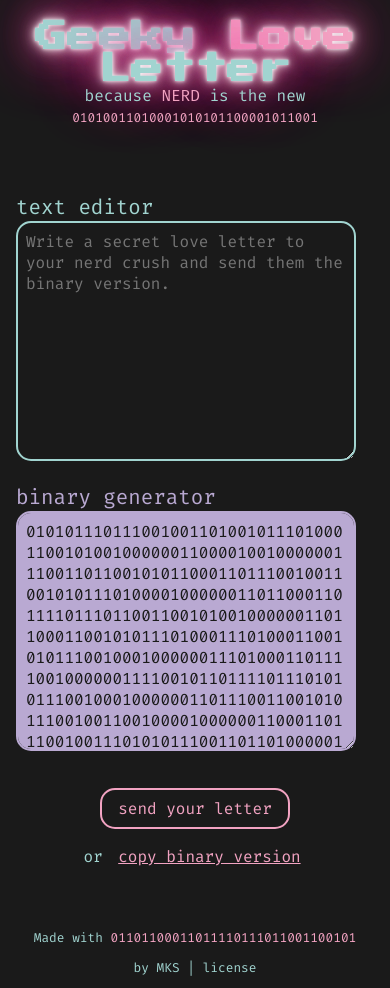
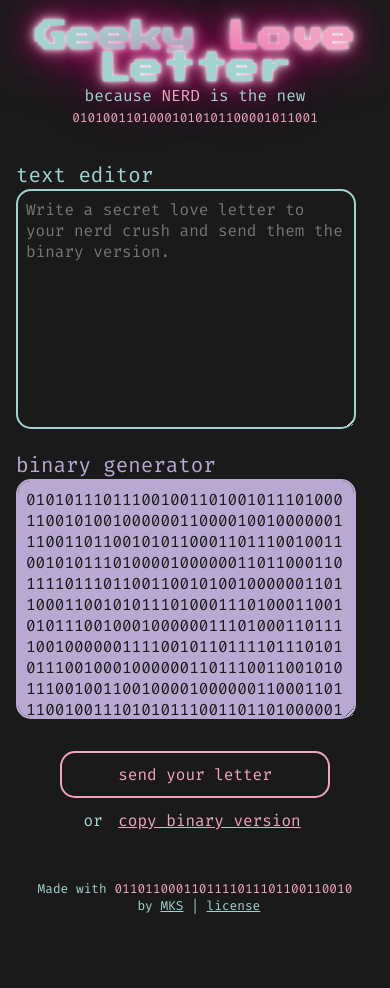
Before and after one commit to marinakinalone/geeky-love-letter, a Next.js app: page / in a window 390 px wide. After the commit the page ends 930 px from the top, so only its background shows below. Built offline with nearby package versions, Linux system fonts and the light colour scheme.

Commit message:
fix responsiveness and improve styling

```diff
--- a/components/Footer.tsx
+++ b/components/Footer.tsx
@@ -5,8 +5,8 @@ import cx from 'classnames';
 const Footer = () => {
   return (
     <footer className={styles.footer}>
-      <p>Made with <span className={cx(styles.pink, styles.binary)}>01101100011011110111011001100101</span></p>
-       <p> by <a href="https://kinalone.dev" target="_blank" rel="noopener noreferrer">MKS</a> | <a href="../license.txt" target="_blank" rel="noopener noreferrer">license</a></p>
+      <p>Made with <span className={cx(styles.pink, styles.binary)}>0110110001101111011101100110010</span></p>
+       <p>&nbsp;by <a className={styles.link} href="https://kinalone.dev" target="_blank" rel="noopener noreferrer">MKS</a> | <a className={styles.link} href="https://github.com/marinakinalone/geeky-love-letter/blob/main/LICENSE.txt" target="_blank" rel="noopener noreferrer">license</a></p>
     </footer>
   )
 }
--- a/components/ShareOptions.tsx
+++ b/components/ShareOptions.tsx
@@ -10,7 +10,7 @@ const ShareOptions = ({message, setDisplayAlert}: any) => {
   }
   return (
     <section className={social.container}>
-        <button className={social.button__send}><a href={email}>send your letter</a></button>
+        <a className={social.button__send} href={email}>send your letter</a>
         <p>or <button onClick={selectAndCopy} className={social.button__copy}>copy binary version</button></p>
     </section>
   )
--- a/package.json
+++ b/package.json
@@ -13,8 +13,7 @@
     "next": "12.1.6",
     "react": "18.2.0",
     "react-dom": "18.2.0",
-    "sass": "^1.52.3",
-    "tsparticles-shape-heart": "^2.1.4"
+    "sass": "^1.52.3"
   },
   "devDependencies": {
     "@types/node": "17.0.44",
--- a/styles/Converter.module.scss
+++ b/styles/Converter.module.scss
@@ -16,7 +16,7 @@
 }
 
 .container__binary {
-    margin-bottom: 2rem;
+    margin-bottom: 2.5rem;
 }
 
 .container__content {
--- a/styles/Home.module.scss
+++ b/styles/Home.module.scss
@@ -18,13 +18,16 @@
     margin: 0 10%;
   }
   @include min_width_desktop(){
-    margin: 0 15%;
+    margin: 0 25%;
+  }
+  @include min_width_largedesktop(){
+    margin: 0 30%;
   }
 }
 
 .header {
   text-align: center;
-  margin-bottom: 2rem;
+
 }
 
 .header__title {
@@ -35,9 +38,28 @@
 }
 
 .footer {
+  margin: 1rem 0;
   font-size: 0.8rem;
-  margin: 0 1rem;
-  text-align: center;
+  display: flex;
+  justify-content: center;
+  flex-wrap: wrap;
+  * {
+    margin: 0;
+  }
+}
+
+.link {
+  text-decoration: underline;
+  &:hover,
+  &:focus,
+  &:active {
+    background-color: $primary_blue;
+    color: $primary_black;
+    box-shadow: 0px 0px 99px 2px $primary_blue;
+  }
+  &:focus {
+    outline: 2px solid white;
+  }
 }
 
 
@@ -48,9 +70,8 @@
       0 0 4px #fff,
       0 0 11px #fff,
       0 0 19px $primary_pink,
-      0 0 40px $primary_pink,
+      0 0 40px #f09,
       0 0 80px #f09,
-      0 0 90px #f09,
   }
  75% {
     /* A slightly smaller blur radius */
@@ -58,8 +79,7 @@
       0 0 4px #fff,
       0 0 10px #fff,
       0 0 18px $primary_pink,
-      0 0 38px $primary_pink,
+      0 0 38px #f09,
       0 0 73px #f09,
-      0 0 80px #f09,
   }
 }
--- a/styles/Social.module.scss
+++ b/styles/Social.module.scss
@@ -4,7 +4,7 @@
 
 
   .container {
-    margin-bottom: 2rem;
+    margin-bottom: 1rem;
     text-align: center;
   }
 
@@ -13,36 +13,40 @@
     border: 2px solid $primary_pink;
     border-radius: 15px;
     background-color: $primary_black;
+    color: $primary_pink;
     cursor: pointer;
     font-family: $fira;
-    padding: 0.5rem 1rem;
+    padding: 0.7rem 3.5rem;
     &:hover,
     &:focus,
     &:active {
       background-color: $primary_pink;
       box-shadow: 0px 0px 99px 2px $primary_pink;
-      a {
-        color: white;
-      }
+      color: $primary_black;
     }
-    a {
-      text-decoration: none;
-      color: $primary_pink;
+    &:focus {
+      outline: 2px solid white;
     }
   }
 
   .button__copy {
+    margin-top: 0.5rem;
     font-size: 1rem;
     border: none;
     text-decoration: underline;
     color: $primary_pink;
-    background-color: $primary_black;
+    background-color: inherit;
     cursor: pointer;
     font-family: $fira;
-    &:hover {
+    &:hover,
+    &:focus,
+    &:active  {
       background-color: $primary_pink;
-      color: white;
+      color: $primary_black;
       box-shadow: 0px 0px 99px 2px $primary_pink;
+    }
+    &:focus {
+      outline: 2px solid white;
     }
   }
 
--- a/styles/_mixins.scss
+++ b/styles/_mixins.scss
@@ -4,8 +4,14 @@
     }
   }
 
-  @mixin min_width_desktop {
-    @media screen and (min-width: "1024px") {
-      @content;
-    }
+@mixin min_width_desktop {
+  @media screen and (min-width: "1024px") {
+    @content;
   }
+}
+
+@mixin min_width_largedesktop {
+  @media screen and (min-width: "2000px") {
+    @content;
+  }
+}
```
Also changed, not shown: 1 other file (tests, documents, lock files or other folders).
